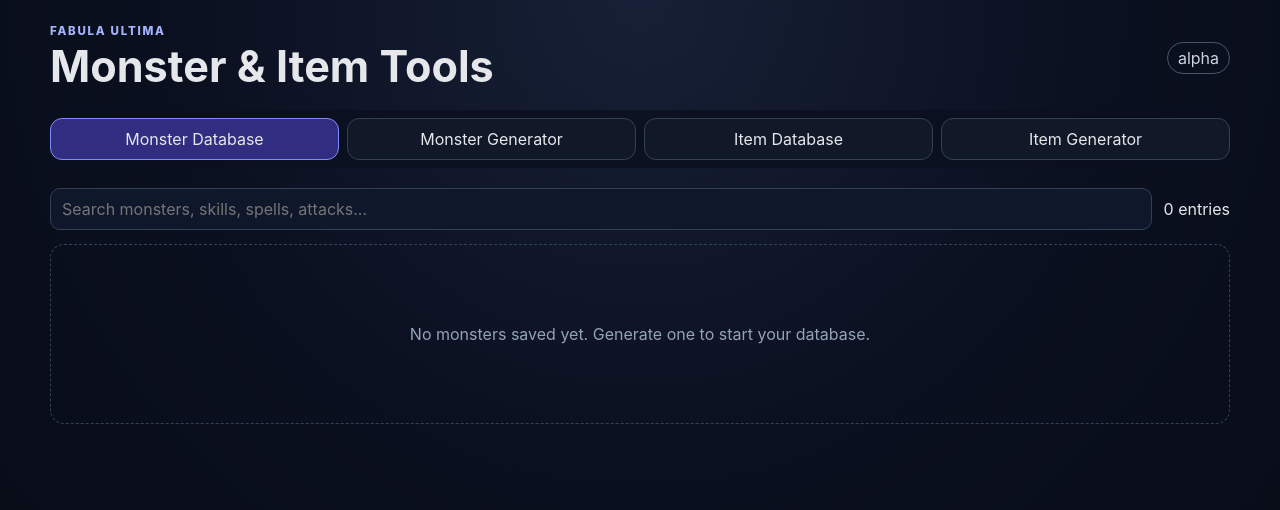
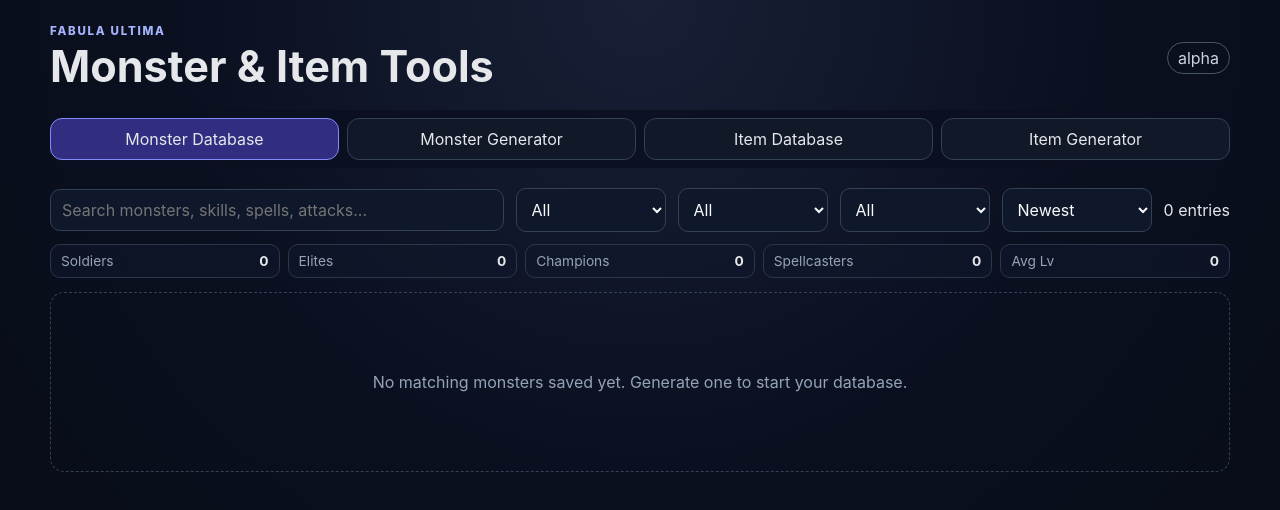
Before and after one commit to sladeykins-glitch/fabula-ultima-tools, a React (Vite) app: page / in a window 1280 px wide. Shown: the top 510 px of the page. Built offline with nearby package versions, Linux system fonts and the light colour scheme.

Commit message:
Improve monster database filtering and summaries

```diff
--- a/src/App.tsx
+++ b/src/App.tsx
@@ -7,6 +7,7 @@ import { GeneratedMaterial, generateMaterial, MaterialFunction, MaterialNature }
 type Tab = 'Monster Database' | 'Monster Generator' | 'Item Database' | 'Item Generator'
 type AppItem = GeneratedItem & { material?: GeneratedMaterial; origin?: string }
 type ItemSort = 'Newest' | 'Name' | 'Cost Low' | 'Cost High'
+type MonsterSort = 'Newest' | 'Name' | 'Level Low' | 'Level High'
 
 const species: Species[] = ['Beast','Construct','Demon','Elemental','Humanoid','Monster','Plant','Undead']
 const ranks: Rank[] = ['Soldier','Elite','Champion']
@@ -87,18 +88,49 @@ function MonsterCard({ monster, onDelete }: { monster: Monster; onDelete?:()=>vo
 }
 
 function MonsterDatabase({ monsters, setMonsters, search, setSearch }: { monsters: Monster[]; setMonsters: React.Dispatch<React.SetStateAction<Monster[]>>; search: string; setSearch: (v:string)=>void }) {
-  const filtered = useMemo(() => monsters.filter(m => {
-    const skills = (m.skills || []).map(s => `${s.name} ${s.summary}`).join(' ')
-    const spells = (m.spells || []).map(s => `${s.name} ${s.effect}`).join(' ')
-    const attacks = (m.attacks || []).map(a => `${a.name} ${a.damageType} ${a.effect || ''}`).join(' ')
-    return `${m.name} ${m.species} ${m.rank} ${m.combatStyle || ''} ${m.traits.join(' ')} ${skills} ${spells} ${attacks}`.toLowerCase().includes(search.toLowerCase())
-  }), [monsters, search])
+  const [rank, setRank] = useState<'All'|Rank>('All')
+  const [speciesFilter, setSpeciesFilter] = useState<'All'|Species>('All')
+  const [styleFilter, setStyleFilter] = useState<'All'|CombatStyle>('All')
+  const [sort, setSort] = useState<MonsterSort>('Newest')
+
+  const filtered = useMemo(() => {
+    const matches = monsters.filter(m => {
+      const skills = (m.skills || []).map(s => `${s.name} ${s.summary}`).join(' ')
+      const spells = (m.spells || []).map(s => `${s.name} ${s.effect}`).join(' ')
+      const attacks = (m.attacks || []).map(a => `${a.name} ${a.damageType} ${a.effect || ''}`).join(' ')
+      const haystack = `${m.name} ${m.species} ${m.rank} ${m.combatStyle || ''} ${m.traits.join(' ')} ${skills} ${spells} ${attacks}`.toLowerCase()
+      return haystack.includes(search.toLowerCase())
+        && (rank === 'All' || m.rank === rank)
+        && (speciesFilter === 'All' || m.species === speciesFilter)
+        && (styleFilter === 'All' || (m.combatStyle || 'Mixed') === styleFilter)
+    })
+    if (sort === 'Name') return [...matches].sort((a,b)=>a.name.localeCompare(b.name))
+    if (sort === 'Level Low') return [...matches].sort((a,b)=>a.level-b.level)
+    if (sort === 'Level High') return [...matches].sort((a,b)=>b.level-a.level)
+    return matches
+  }, [monsters, search, rank, speciesFilter, styleFilter, sort])
+
+  const summary = useMemo(() => ({
+    soldiers: filtered.filter(m=>m.rank==='Soldier').length,
+    elites: filtered.filter(m=>m.rank==='Elite').length,
+    champions: filtered.filter(m=>m.rank==='Champion').length,
+    spellcasters: filtered.filter(m=>(m.spells || []).length > 0).length,
+    averageLevel: filtered.length ? Math.round(filtered.reduce((total,m)=>total+m.level,0) / filtered.length) : 0,
+  }), [filtered])
+
   return <section>
-    <div className="toolbar">
+    <div className="toolbar itemToolbar">
       <input value={search} onChange={e=>setSearch(e.target.value)} placeholder="Search monsters, skills, spells, attacks..." />
+      <select className="compactSelect" value={rank} onChange={e=>setRank(e.target.value as 'All'|Rank)}><option>All</option>{ranks.map(r=><option key={r}>{r}</option>)}</select>
+      <select className="compactSelect" value={speciesFilter} onChange={e=>setSpeciesFilter(e.target.value as 'All'|Species)}><option>All</option>{species.map(s=><option key={s}>{s}</option>)}</select>
+      <select className="compactSelect" value={styleFilter} onChange={e=>setStyleFilter(e.target.value as 'All'|CombatStyle)}><option>All</option>{combatStyles.map(s=><option key={s}>{s}</option>)}</select>
+      <select className="compactSelect" value={sort} onChange={e=>setSort(e.target.value as MonsterSort)}><option>Newest</option><option>Name</option><option>Level Low</option><option>Level High</option></select>
       <span>{filtered.length} entries</span>
     </div>
-    {filtered.length === 0 ? <Empty text="No monsters saved yet. Generate one to start your database." /> : <div className="grid">
+    <div className="databaseSummary">
+      <span>Soldiers <b>{summary.soldiers}</b></span><span>Elites <b>{summary.elites}</b></span><span>Champions <b>{summary.champions}</b></span><span>Spellcasters <b>{summary.spellcasters}</b></span><span>Avg Lv <b>{summary.averageLevel}</b></span>
+    </div>
+    {filtered.length === 0 ? <Empty text="No matching monsters saved yet. Generate one to start your database." /> : <div className="grid">
       {filtered.map(m => <MonsterCard key={m.id} monster={m} onDelete={()=>setMonsters(prev=>prev.filter(x=>x.id!==m.id))} />)}
     </div>}
   </section>
```
